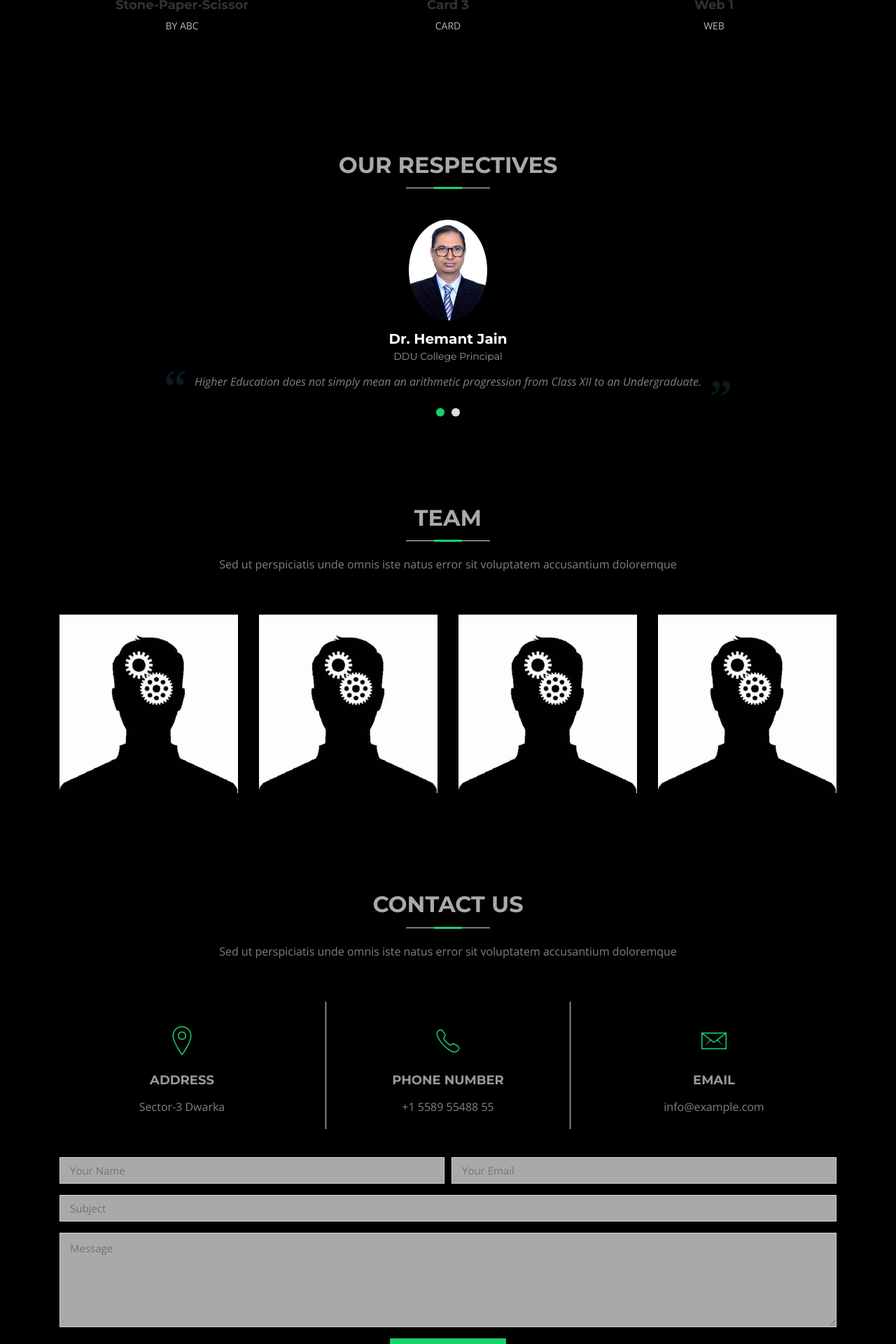
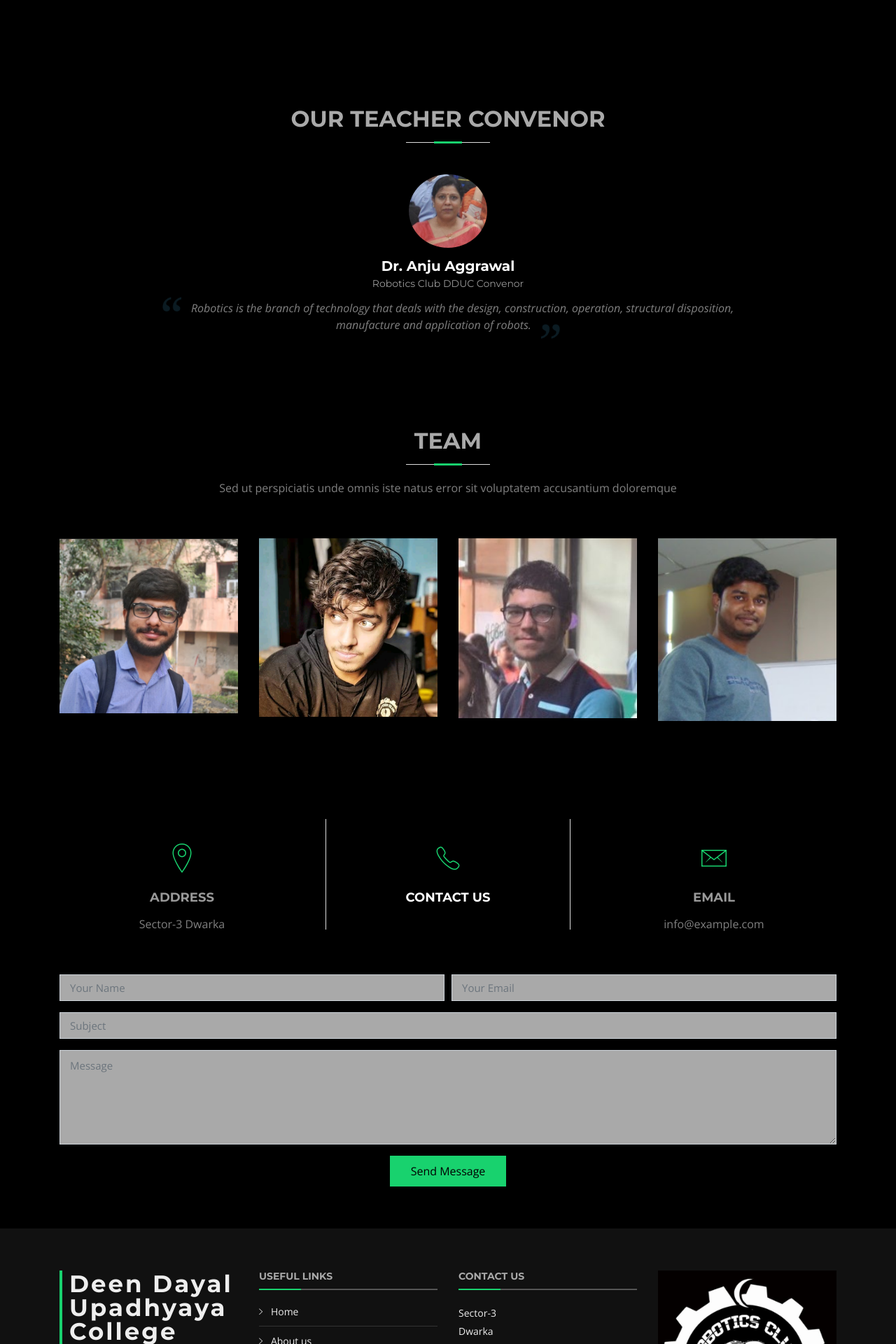
Before and after one commit to Praveshishere/Robotics_Club, a Django app: page / in a window 1280 px wide. Shown: the part 3483-5403 px from the top of the page at 70% size. Run offline with Django 3.2, Linux system fonts and the light colour scheme; some libraries are stand-ins or nearby versions; some web fonts are replaced.

Commit message:
Robo Upload

```diff
--- a/Robotics_Club_DDUC/settings.py
+++ b/Robotics_Club_DDUC/settings.py
@@ -25,7 +25,7 @@ SECRET_KEY = 'hu*&unx=@%1r^vv1!ujaq$0w+*9w*@0c(g%$af&#s=msld_)e@'
 # SECURITY WARNING: don't run with debug turned on in production!
 DEBUG = True
 
-ALLOWED_HOSTS = []
+ALLOWED_HOSTS = ['abhinandanarya.pythonanywhere.com']
 
 
 # Application definition
@@ -119,3 +119,5 @@ USE_TZ = True
 # https://docs.djangoproject.com/en/2.2/howto/static-files/
 
 STATIC_URL = '/static/'
+
+STATIC_ROOT = '/home/AbhinandanArya/websites/Robotics_Club/main_site/static'
--- a/main_site/static/main_site/css/style.css
+++ b/main_site/static/main_site/css/style.css
@@ -133,6 +133,7 @@ h6 {
   right: 0;
   transition: all 0.5s;
   z-index: 997;
+  background: rgba(0,0,0,0.5);
 }
 
 #header.header-scrolled {
@@ -626,7 +627,7 @@ body.mobile-nav-active #mobile-nav-toggle {
 }
 
 #featured-services h4 a {
-  color: darkgray;
+  color: white;
 }
 
 #featured-services h4 a:hover {
@@ -721,7 +722,7 @@ body.mobile-nav-active #mobile-nav-toggle {
 }
 
 #about .about-col h2 a {
-  color: #000;
+  color: white;
 }
 
 #about .about-col h2 a:hover {
@@ -1036,7 +1037,7 @@ body.mobile-nav-active #mobile-nav-toggle {
 }
 
 #portfolio .portfolio-item .portfolio-info h4 a {
-  color: #333;
+  color: white;
 }
 
 #portfolio .portfolio-item .portfolio-info h4 a:hover {
@@ -1493,7 +1494,7 @@ body.mobile-nav-active #mobile-nav-toggle {
   width: 35%;
   padding: 6px 0;
   text-align: center;
-  color: darkgray;
+  color: black;
   transition: 0.3s;
   cursor: pointer;
 }
--- a/main_site/templates/main_site/index.html
+++ b/main_site/templates/main_site/index.html
@@ -11,8 +11,8 @@
 {% load static %}
 
   <!-- Favicons -->
-  <link href="{% static 'main_site/img/about-bg.jpg' %}" rel="icon">
-  <link href="{% static 'main_siteimg/about-bg.jpg' %}" rel="apple-touch-icon">
+  <link href="{% static 'main_site/img/logo.jpg' %}" rel="icon">
+  <link href="{% static 'main_siteimg/logo.jpg' %}" rel="apple-touch-icon">
 
   <!-- Google Fonts -->
   <link href="https://fonts.googleapis.com/css?family=Open+Sans:300,300i,400,400i,700,700i|Montserrat:300,400,500,700" rel="stylesheet">
@@ -40,11 +40,25 @@
   	.logo {
   		border-radius: 50px;
   	}
-  	@media screen and (min-width: 1000px) {
-    .phone {
-    visibility: hidden
-      }
+  	.desktop {
+  	        display: none;
+  	    }
+  	 .desktop-view {
+  	     width:100%;
+  	 }
+  	 @media (min-width: 768px) {
+        .phone {
+            display: none;
+        }
+        .desktop {
+            display: block;
+        }
+        .desktop-view {
+            width: 80%;
+        }
     }
+
+
 </style>
 </head>
 
@@ -67,8 +81,7 @@
           <li class="phone"><img src="{% static 'main_site/img/logo.jpg' %}" width="50%" class="logo"></li>
           <li class="menu-active"><a href="#intro">Home</a></li>
           <li><a href="#about">About Us</a></li>
-          <li><a href="#services">Services</a></li>
-          <li><a href="#portfolio">Our Projects</a></li>
+          <li><a href="#portfolio">Projects</a></li>
           <li><a href="#team">Team</a></li>
           <li><a href="#contact">Contact</a></li>
         </ul>
@@ -87,12 +100,12 @@
 
         <div class="carousel-inner" role="listbox">
 
-          <div class="carousel-item active">
-            <div class="carousel-background"><img src="{% static 'main_site/img/intro-carousel/1.jpg' %}" alt=""></div>
+
+        <div class="carousel-item active">
+            <div class="carousel-background"><img src="{% static 'main_site/img/intro-carousel/back2.jpeg' %}" alt=""></div>
             <div class="carousel-container">
               <div class="carousel-content">
-                <h2>&lt; Welcome to Robotics Club DDUC &gt;</h2>
-                <p>Lorem ipsum dolor sit amet, consectetur adipiscing elit, sed do eiusmod tempor incididunt ut labore et dolore magna aliqua. Ut enim ad minim veniam, quis nostrud exercitation ullamco laboris nisi ut aliquip ex ea commodo consequat.</p>
+                <h2>&lt; Welcome &gt;<br>to<br> Robotics Club DDUC </h2>
                 <a href="#featured-services" class="btn-get-started scrollto">Explore</a>
               </div>
             </div>
@@ -110,12 +123,23 @@
           </div>
 
           <div class="carousel-item">
-            <div class="carousel-background"><img src="{% static 'main_site/img/intro-carousel/3.png' %}" alt=""></div>
+            <div class="carousel-background"><img src="{% static 'main_site/img/rof.jpg' %}" alt=""></div>
             <div class="carousel-container">
               <div class="carousel-content">
-                <h2>E - Yantra</h2>
-                <p>Our team members has selected in E-Yantra Stage-1</p>
-                <a href="https://www.e-yantra.org/" class="btn-get-started scrollto">Info about E-Yantra</a>
+                <h2>RoFSoc</h2>
+                <p>RoFSoc (Robotics for Society) is technical meet with an aim to offer a platform for the students to display their skills and knowledge in the form of projects made to serve the society was initiated.</p>
+                <a href="https://dducollegedu.ac.in/Viewtopics.aspx?MenuId=qM8HbbtPsiGL8PlzZURyj5HvkpkY7daF" class="btn-get-started scrollto">More Info</a>
+              </div>
+            </div>
+          </div>
+
+          <div class="carousel-item">
+            <div class="carousel-background"><img src="https://cdn.thecollegefever.com/upload/28799487-1550930025709.jpg" alt=""></div>
+            <div class="carousel-container">
+              <div class="carousel-content">
+                <h2>Spark Fest</h2>
+                <p>SPARK'19 is the Robotics Festival in which number of competitors from reputed institutes participates. </p>
+                <a href="https://www.thecollegefever.com/events/spark19-O1wePJyGhB" class="btn-get-started scrollto">More Info</a>
               </div>
             </div>
           </div>
@@ -148,19 +172,19 @@
           <div class="col-lg-4 box">
 
             <h4 class="title"><a href="">Curiosity</a></h4>
-            <p class="description">Voluptatum deleniti atque corrupti quos dolores et quas molestias excepturi sint occaecati cupiditate non provident</p>
+            <p class="description">Curiosity is heavily associated with all aspects of human development, in which derives the process of learning and desire to acquire knowledge and skill.</p>
           </div>
 
           <div class="col-lg-4 box box-bg">
-            <i class="ion-ios-stopwatch-outline"></i>
+            <i class="ion-ios-stopwatch-outline desktop"></i>
             <h4 class="title"><a href="">Innovation</a></h4>
-            <p class="description">Minim veniam, quis nostrud exercitation ullamco laboris nisi ut aliquip ex ea commodo consequat tarad limino ata</p>
+            <p class="description">Innovation is often also viewed as the application of better solutions that meet new requirements, unarticulated needs, or existing market needs.</p>
           </div>
 
           <div class="col-lg-4 box">
 
             <h4 class="title"><a href="">Transformation</a></h4>
-            <p class="description">Duis aute irure dolor in reprehenderit in voluptate velit esse cillum dolore eu fugiat nulla pariatur</p>
+            <p class="description">Transformation begins and ends with how you think about Tech and Human Growth.</p>
           </div>
 
         </div>
@@ -176,6 +200,8 @@
         <header class="section-header">
           <h3>About Us</h3>
           <p>Lorem ipsum dolor sit amet, consectetur adipiscing elit, sed do eiusmod tempor incididunt ut labore et dolore magna aliqua. Ut enim ad minim veniam, quis nostrud exercitation ullamco laboris nisi ut aliquip ex ea commodo consequat.</p>
+          <p><iframe class="desktop-view" height="350" src="https://www.youtube.com/embed/5ZSg9or4sYU" frameborder="0" allow="accelerometer; autoplay; encrypted-media; gyroscope; picture-in-picture" allowfullscreen></iframe>
+    </p>
         </header>
 
         <div class="row about-cols">
@@ -186,7 +212,7 @@
                 <img src="{% static 'main_site/img/prizes.jpeg' %}" alt="" class="img-fluid">
                 <div class="icon"><i class="ion-ios-speedometer-outline"></i></div>
               </div>
-              <h2 class="title"><a href="#">Prizes</a></h2>
+              <h2 class="title"><a href="#">Events</a></h2>
               <p>
                 Lorem ipsum dolor sit amet, consectetur elit, sed do eiusmod tempor ut labore et dolore magna aliqua. Ut enim ad minim veniam, quis nostrud exercitation ullamco laboris nisi ut aliquip ex ea commodo consequat.
               </p>
@@ -199,7 +225,7 @@
                 <img src="{% static 'main_site/img/prizeses.jpeg' %}" alt="" class="img-fluid">
                 <div class="icon"><i class="ion-ios-list-outline"></i></div>
               </div>
-              <h2 class="title"><a href="#">Our Plan</a></h2>
+              <h2 class="title"><a href="#">Achievements</a></h2>
               <p>
                 Sed ut perspiciatis unde omnis iste natus error sit voluptatem  doloremque laudantium, totam rem aperiam, eaque ipsa quae ab illo inventore veritatis et quasi architecto beatae vitae dicta sunt explicabo.
               </p>
@@ -209,7 +235,7 @@
           <div class="col-md-4 wow fadeInUp" data-wow-delay="0.2s">
             <div class="about-col">
               <div class="img">
-                <img src="{% static 'main_site/img/grp.jpeg' %}" alt="" class="img-fluid">
+                <img src="{% static 'main_site/img/grp.jpeg' %}" alt="" class="img-fluid" height="600px">
                 <div class="icon"><i class="ion-ios-eye-outline"></i></div>
               </div>
               <h2 class="title"><a href="#">Team</a></h2>
@@ -223,49 +249,6 @@
 
       </div>
     </section><!-- #about -->
-
-    <!--==========================
-      Skills Section
-    ============================-->
-    <section id="skills">
-      <div class="container">
-
-        <header class="section-header">
-          <h3>Our Skills</h3>
-          <p>Lorem ipsum dolor sit amet, consectetur adipiscing elit, sed do eiusmod tempor incididunt ut labore et dolore magna aliqua. Ut enim ad minim veniam, quis nostrud exercitation ullamco laboris nisi ut aliquip</p>
-        </header>
-
-        <div class="skills-content">
-
-          <div class="progress">
-            <div class="progress-bar bg-success" role="progressbar" aria-valuenow="100" aria-valuemin="0" aria-valuemax="100">
-              <span class="skill">HTML <i class="val">100%</i></span>
-            </div>
-          </div>
-
-          <div class="progress">
-            <div class="progress-bar bg-info" role="progressbar" aria-valuenow="90" aria-valuemin="0" aria-valuemax="100">
-              <span class="skill">CSS <i class="val">90%</i></span>
-            </div>
-          </div>
-
-          <div class="progress">
-            <div class="progress-bar bg-warning" role="progressbar" aria-valuenow="75" aria-valuemin="0" aria-valuemax="100">
-              <span class="skill">JavaScript <i class="val">75%</i></span>
-            </div>
-          </div>
-
-          <div class="progress">
-            <div class="progress-bar bg-danger" role="progressbar" aria-valuenow="55" aria-valuemin="0" aria-valuemax="100">
-              <span class="skill">Photoshop <i class="val">55%</i></span>
-            </div>
-          </div>
-
-        </div>
-
-      </div>
-    </section>
-
     <!--==========================
       Portfolio Section
     ============================-->
@@ -288,7 +271,7 @@
 
               <div class="portfolio-info">
                 <h4><a href="#">Spider Bot</a></h4>
-                <p> by ABC</p>
+                <p><!-- by ABC--></p>
               </div>
             </div>
           </div>
@@ -303,7 +286,7 @@
 
               <div class="portfolio-info">
                 <h4><a href="#">Leg Bot</a></h4>
-                <p>by Rohit Benjewal</p>
+                <p><!-- by ABC--></p>
               </div>
             </div>
           </div>
@@ -318,7 +301,7 @@
 
               <div class="portfolio-info">
                 <h4><a href="#">Drone</a></h4>
-                <p>by ABC</p>
+                <p><!-- by ABC--></p>
               </div>
             </div>
           </div>
@@ -333,7 +316,7 @@
 
               <div class="portfolio-info">
                 <h4><a href="#">Robot Cars</a></h4>
-                <p>by Robotic Club Students</p>
+                <p><!-- by ABC--></p>
               </div>
             </div>
           </div>
@@ -348,7 +331,7 @@
 
               <div class="portfolio-info">
                 <h4><a href="#">Monkey Bot</a></h4>
-                <p>by ABC</p>
+                <p><!-- by ABC--></p>
               </div>
             </div>
           </div>
@@ -363,7 +346,7 @@
 
               <div class="portfolio-info">
                 <h4><a href="#">Small Bot</a></h4>
-                <p>by ABC</p>
+                <p><!-- by ABC--></p>
               </div>
             </div>
           </div>
@@ -378,7 +361,7 @@
 
               <div class="portfolio-info">
                 <h4><a href="#">Stone-Paper-Scissor</a></h4>
-                <p>by ABC</p>
+                <p><!-- by ABC--></p>
               </div>
             </div>
           </div>
@@ -393,7 +376,7 @@
 
               <div class="portfolio-info">
                 <h4><a href="#">Card 3</a></h4>
-                <p>Card</p>
+                <p><!-- by ABC--></p>
               </div>
             </div>
           </div>
@@ -408,7 +391,7 @@
 
               <div class="portfolio-info">
                 <h4><a href="#">Web 1</a></h4>
-                <p>Web</p>
+                <p><!-- by ABC--></p>
               </div>
             </div>
           </div>
@@ -422,24 +405,12 @@
       <div class="container">
 
         <header class="section-header">
-          <h3>Our Respectives</h3>
+          <h3>Our Teacher Convenor</h3>
         </header>
 
         <div class="owl-carousel testimonials-carousel">
-
           <div class="testimonial-item">
-            <img src="{% static 'main_site/img/principal.jpg' %}" class="testimonial-img" alt="">
-            <h3>Dr. Hemant Jain</h3>
-            <h4>DDU College Principal</h4>
-            <p>
-              <img src="{% static 'main_site/img/quote-sign-left.png' %}" class="quote-sign-left" alt="">
-              Higher Education  does not simply mean an  arithmetic progression from Class XII to an  Undergraduate.
-              <img src="{% static 'main_site/img/quote-sign-right.png' %}" class="quote-sign-right" alt="">
-            </p>
-          </div>
-
-          <div class="testimonial-item">
-            <img src="{% static 'main_site/img/na.jpg' %}" class="testimonial-img" alt="">
+            <img src="{% static 'main_site/img/anju.jpeg' %}" class="testimonial-img" alt="">
             <h3>Dr. Anju Aggrawal</h3>
             <h4>Robotics Club DDUC Convenor</h4>
             <p>
@@ -466,13 +437,31 @@
 
         <div class="row">
 
+          <div class="col-lg-3 col-md-6 wow fadeInUp" data-wow-delay="0.2s">
+            <div class="member">
+              <img src="{% static 'main_site/img/team/harsh.png' %}" class="img-fluid" alt="" width="300px" height="300px">
+              <div class="member-info">
+                <div class="member-info-content">
+                  <h4>Harsh Joon</h4>
+                  <span>Core Member</span>
+                  <div class="social">
+                    <a href=""><i class="fa fa-twitter"></i></a>
+                    <a href=""><i class="fa fa-facebook"></i></a>
+                    <a href=""><i class="fa fa-google-plus"></i></a>
+                    <a href=""><i class="fa fa-linkedin"></i></a>
+                  </div>
+                </div>
+              </div>
+            </div>
+          </div>
+
           <div class="col-lg-3 col-md-6 wow fadeInUp">
             <div class="member">
-              <img src="{% static 'main_site/img/na.jpg' %}" class="img-fluid" alt="">
+              <img src="{% static 'main_site/img/team/vsvai.jpeg' %}" class="img-fluid" alt="" width="300px" height="300px">
               <div class="member-info">
                 <div class="member-info-content">
-                  <h4>Walter White</h4>
-                  <span>Chief Executive Officer</span>
+                  <h4>Vaibhav Singh</h4>
+                  <span>President of Robotics Club</span>
                   <div class="social">
                     <a href=""><i class="fa fa-twitter"></i></a>
                     <a href=""><i class="fa fa-facebook"></i></a>
@@ -486,29 +475,11 @@
 
           <div class="col-lg-3 col-md-6 wow fadeInUp" data-wow-delay="0.1s">
             <div class="member">
-              <img src="{% static 'main_site/img/na.jpg' %}" class="img-fluid" alt="">
+              <img src="{% static 'main_site/img/team/jaideep.jpeg' %}" class="img-fluid" alt="" width="300px" height="300px">
               <div class="member-info">
                 <div class="member-info-content">
-                  <h4>Sarah Jhonson</h4>
-                  <span>Product Manager</span>
-                  <div class="social">
-                    <a href=""><i class="fa fa-twitter"></i></a>
-                    <a href=""><i class="fa fa-facebook"></i></a>
-                    <a href=""><i class="fa fa-google-plus"></i></a>
-                    <a href=""><i class="fa fa-linkedin"></i></a>
-                  </div>
-                </div>
-              </div>
-            </div>
-          </div>
-
-          <div class="col-lg-3 col-md-6 wow fadeInUp" data-wow-delay="0.2s">
-            <div class="member">
-              <img src="{% static 'main_site/img/na.jpg' %}" class="img-fluid" alt="">
-              <div class="member-info">
-                <div class="member-info-content">
-                  <h4>William Anderson</h4>
-                  <span>CTO</span>
+                  <h4>Jaideep Shekhar</h4>
+                  <span>Web Executive</span>
                   <div class="social">
                     <a href=""><i class="fa fa-twitter"></i></a>
                     <a href=""><i class="fa fa-facebook"></i></a>
@@ -522,11 +493,11 @@
 
           <div class="col-lg-3 col-md-6 wow fadeInUp" data-wow-delay="0.3s">
             <div class="member">
-              <img src="{% static 'main_site/img/na.jpg' %}" class="img-fluid" alt="">
+              <img src="{% static 'main_site/img/team/sid.png' %}" class="img-fluid" alt="" width="300px" height="300px">
               <div class="member-info">
                 <div class="member-info-content">
-                  <h4>Amanda Jepson</h4>
-                  <span>Accountant</span>
+                  <h4>Siddhant</h4>
+                  <span>Core Member</span>
                   <div class="social">
                     <a href=""><i class="fa fa-twitter"></i></a>
                     <a href=""><i class="fa fa-facebook"></i></a>
@@ -542,33 +513,31 @@
 
       </div>
     </section><!-- #team -->
-
     <!--==========================
       Contact Section
     ============================-->
     <section id="contact" class="section-bg wow fadeInUp">
       <div class="container">
 
-        <div class="section-header">
+        <div class="section-header phone">
+
           <h3>Contact Us</h3>
           <p>Sed ut perspiciatis unde omnis iste natus error sit voluptatem accusantium doloremque</p>
         </div>
 
         <div class="row contact-info">
-
           <div class="col-md-4">
             <div class="contact-address">
-              <i class="ion-ios-location-outline"></i>
+              <a href="https://www.google.com/maps/place/Deen+Dayal+Upadhyaya+College/@28.6051249,77.0358069,17z/data=!4m12!1m6!3m5!1s0x390d053340000001:0x43728703a210ae01!2sDeen+Dayal+Upadhyaya+College!8m2!3d28.6051249!4d77.0379956!3m4!1s0x390d053340000001:0x43728703a210ae01!8m2!3d28.6051249!4d77.0379956"><i class="ion-ios-location-outline"></i></a>
               <h3>Address</h3>
               <address>Sector-3 Dwarka</address>
             </div>
           </div>
 
-          <div class="col-md-4">
+          <div class="col-md-4 desktop">
             <div class="contact-phone">
               <i class="ion-ios-telephone-outline"></i>
-              <h3>Phone Number</h3>
-              <p><a href="tel:+155895548855">+1 5589 55488 55</a></p>
+              <h3 style="color:white">Contact us</h3>
             </div>
           </div>
 
@@ -622,8 +591,8 @@
         <div class="row">
 
           <div class="col-lg-3 col-md-6 footer-info">
-            <h3>Robotics Club DDUC</h3>
-            <p>Cras fermentum odio eu feugiat lide par naso tierra. Justo eget nada terra videa magna derita valies darta donna mare fermentum iaculis eu non diam phasellus. Scelerisque felis imperdiet proin fermentum leo. Amet volutpat consequat mauris nunc congue.</p>
+            <h3>Deen Dayal Upadhyaya College</h3>
+            <p>Deen Dayal Upadhyaya is a constituent college of the University of Delhi. The Government of National Capital Territory of Delhi established the college in the year 1990 in Karampura. <a href="https://dducollegedu.ac.in/Viewtopics.aspx?MenuId=c2D5EsQZoOpkXfxJ4sBdZH7Wzqtsqwwp">For more info !</a></p>
           </div>
 
           <div class="col-lg-3 col-md-6 footer-links">
@@ -642,26 +611,20 @@
               Sector-3 <br>
               Dwarka<br>
               New Delhi - 110078 <br>
-              <strong>Phone:</strong> +1 5589 55488 55<br>
               <strong>Email:</strong> info@example.com<br>
             </p>
 
             <div class="social-links">
               <a href="#" class="twitter"><i class="fa fa-twitter"></i></a>
-              <a href="#" class="facebook"><i class="fa fa-facebook"></i></a>
-              <a href="#" class="instagram"><i class="fa fa-instagram"></i></a>
-              <a href="#" class="google-plus"><i class="fa fa-google-plus"></i></a>
+              <a href="https://www.facebook.com/roboticsclubdduc/" class="facebook"><i class="fa fa-facebook"></i></a>
+              <a href="https://instagram.com/roboticsclubdduc?igshid=qzxrho4whbi4" class="instagram"><i class="fa fa-instagram"></i></a>
               <a href="#" class="linkedin"><i class="fa fa-linkedin"></i></a>
             </div>
 
           </div>
 
-          <div class="col-lg-3 col-md-6 footer-newsletter">
-            <h4>Our Newsletter</h4>
-            <p>Tamen quem nulla quae legam multos aute sint culpa legam noster magna veniam enim veniam illum dolore legam minim quorum culpa amet magna export quem marada parida nodela caramase seza.</p>
-            <form action="" method="post">
-              <input type="email" name="email"><input type="submit"  value="Subscribe">
-            </form>
+          <div class="col-lg-3 col-md-6 footer-newsletter desktop">
+            <img src="{% static 'main_site/img/logo.jpg' %}" width="100%">
           </div>
 
         </div>
@@ -672,15 +635,7 @@
       <div class="copyright">
         &copy; Copyright <strong>Robotics Club</strong>. All Rights Reserved
       </div>
-      <div class="credits">
-        <!--
-          All the links in the footer should remain intact.
-          You can delete the links only if you purchased the pro version.
-          Licensing information: https://bootstrapmade.com/license/
-          Purchase the pro version with working PHP/AJAX contact form: https://bootstrapmade.com/buy/?theme=BizPage
-        -->
-        Designed by <a href="https://bootstrapmade.com/">BootstrapMade</a>
-      </div>
+
     </div>
   </footer><!-- #footer -->
 
```
Also changed, not shown: main_site/static/main_site/img/anju.jpeg (added), main_site/static/main_site/img/grp.jpeg, main_site/static/main_site/img/intro-carousel/back1.jpg (added), main_site/static/main_site/img/intro-carousel/back2.jpeg (added), main_site/static/main_site/img/prizes.jpeg, main_site/static/main_site/img/rof.jpg (added), main_site/static/main_site/img/team/harsh.png (added), main_site/static/main_site/img/team/jaideep.jpeg (added), main_site/static/main_site/img/team/sid.png (added), main_site/static/main_site/img/team/vsvai.jpeg (added), 1 other file.
